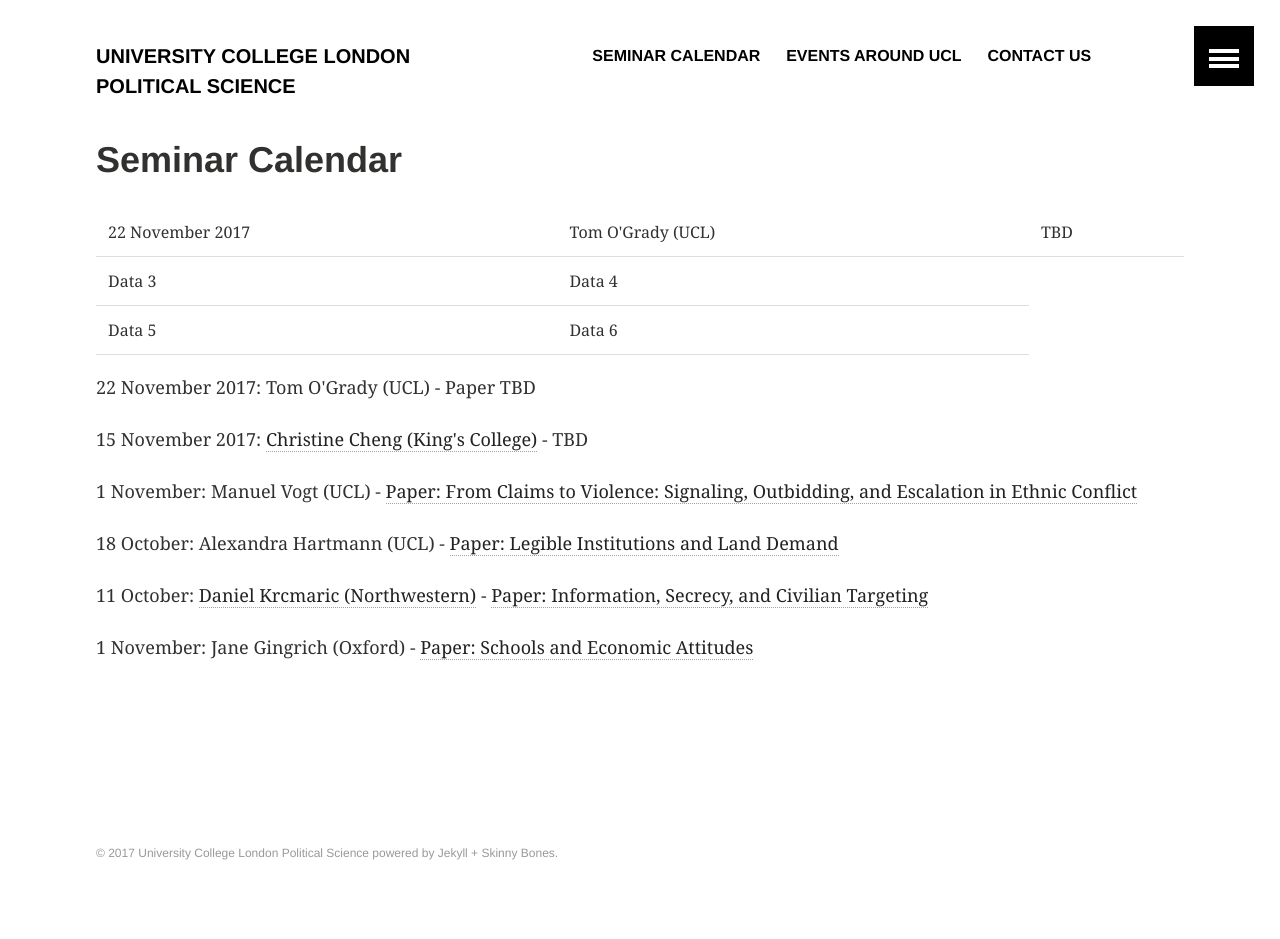
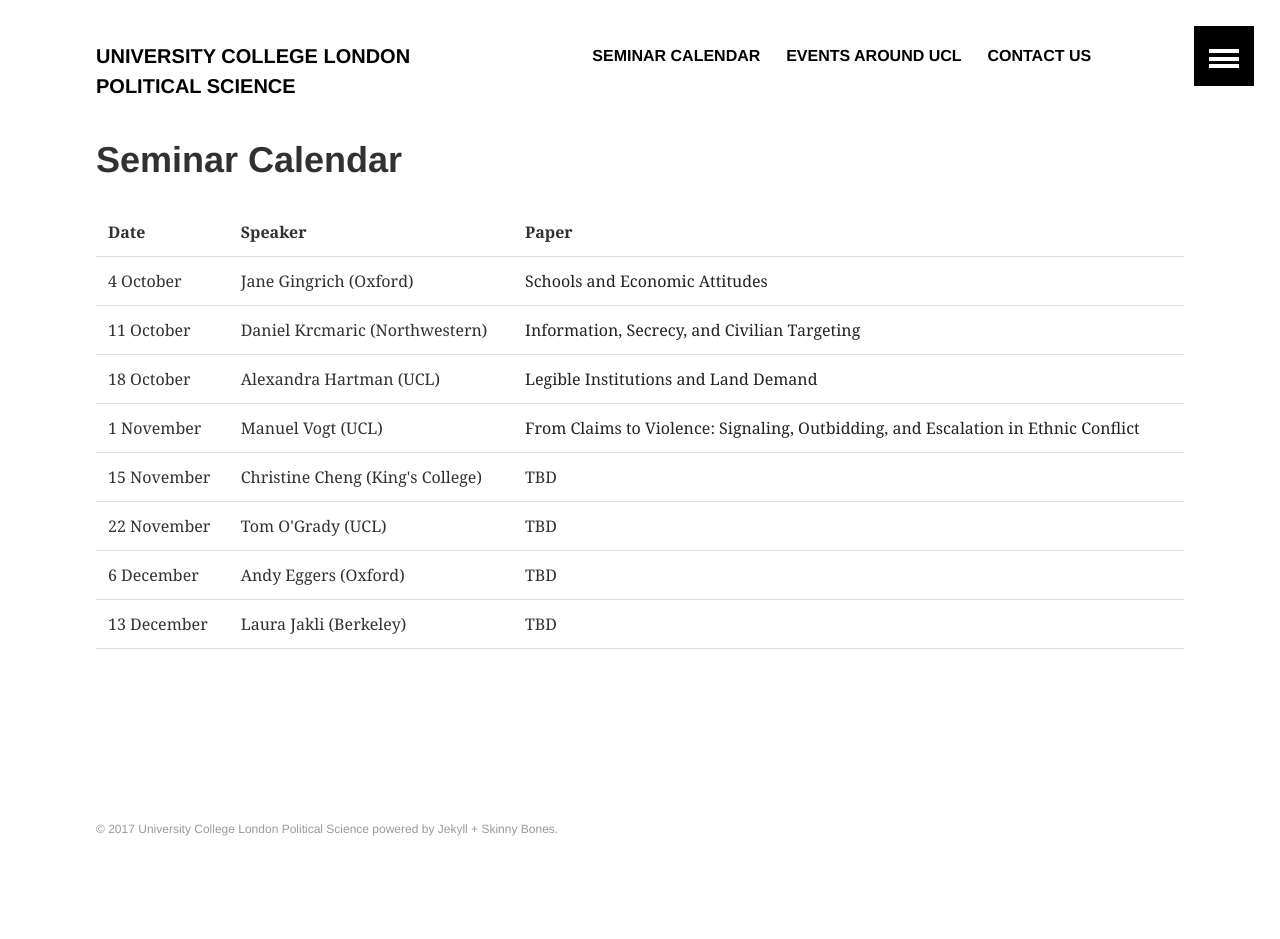
Before and after one commit to phischroeder/drs_page, a Jekyll site: the page built from calendar/index.html, in a window 1280 px wide. Built offline with Jekyll 4.4.1, drawn with Linux system fonts in a browser that asks for light colours; after the commit the page ends 915 px from its top, so only the background shows below that.

Commit message:
Update index.html

```diff
--- a/calendar/index.html
+++ b/calendar/index.html
@@ -5,29 +5,48 @@ title: "Seminar Calendar"
 
 <TABLE>
    <TR>
-      <TD>22 November 2017</TD>
-      <TD>Tom O'Grady (UCL)</TD>
-      <TD>TBD</TD>
+     <TD><b>Date</b></TD>
+     <TD><b>Speaker</b></TD>
+     <TD><b>Paper</b></TD>
    </TR>
    <TR>
-      <TD>Data 3</TD>
-      <TD>Data 4</TD>
+     <TD>4 October</TD>
+     <TD>Jane Gingrich (Oxford)</TD>
+     <TD><a href = "https://moodle.ucl.ac.uk/mod/resource/view.php?id=3086175" target="_blank" >Schools and Economic Attitudes</a></TD>
    </TR>
    <TR>
-      <TD>Data 5</TD>
-      <TD>Data 6</TD>
+     <TD>11 October</TD>
+     <TD>Daniel Krcmaric (Northwestern)</TD>
+     <TD><a href = "https://moodle.ucl.ac.uk/mod/resource/view.php?id=3112399" target="_blank" >Information, Secrecy, and Civilian Targeting</a></TD>
+   </TR>
+   <TR>
+     <TD>18 October</TD>
+     <TD>Alexandra Hartman (UCL)</TD>
+     <TD><a href = "https://moodle.ucl.ac.uk/mod/resource/view.php?id=3127507" target="_blank" >Legible Institutions and Land Demand</a></TD>
+   </TR>
+   <TR>
+     <TD>1 November</TD>
+     <TD>Manuel Vogt (UCL)</TD>
+     <TD><a href = "https://moodle.ucl.ac.uk/mod/resource/view.php?id=3156133" target="_blank" >From Claims to Violence: Signaling, Outbidding, and Escalation in Ethnic Conflict</a></TD>
+   </TR>
+   <TR>
+     <TD>15 November</TD>
+     <TD>Christine Cheng (King's College)</TD>
+     <TD>TBD</TD>
+   </TR>
+   <TR>
+     <TD>22 November</TD>
+     <TD>Tom O'Grady (UCL)</TD>
+     <TD>TBD</TD>
+   </TR>
+   <TR>
+     <TD>6 December</TD>
+     <TD>Andy Eggers (Oxford)</TD>
+     <TD>TBD</TD>
+   </TR>
+   <TR>
+     <TD>13 December</TD>
+     <TD>Laura Jakli (Berkeley)</TD>
+     <TD>TBD</TD>
    </TR>
 </TABLE>
-
-
-<p>22 November 2017: Tom O'Grady (UCL) - Paper TBD</p>
-
-<p>15 November 2017: <a href = "https://www.kcl.ac.uk/sspp/departments/warstudies/people/lecturers/cheng.aspx" target="_blank" >Christine Cheng (King's College)</a> - TBD</p>
-
-<p>1 November: Manuel Vogt (UCL) - <a href = "https://moodle.ucl.ac.uk/mod/resource/view.php?id=3156133" target="_blank" >Paper: From Claims to Violence: Signaling, Outbidding, and Escalation in Ethnic Conflict</a></p>
-
-<p>18 October: Alexandra Hartmann (UCL) - <a href = "https://moodle.ucl.ac.uk/mod/resource/view.php?id=3127507" target="_blank" >Paper: Legible Institutions and Land Demand</a></p>
-
-<p>11 October: <a href = "http://www.polisci.northwestern.edu/people/core-faculty/daniel-krcmaric.html" target="_blank" >Daniel Krcmaric (Northwestern)</a> - <a href = "https://moodle.ucl.ac.uk/mod/resource/view.php?id=3112399" target="_blank" >Paper: Information, Secrecy, and Civilian Targeting</a></p>
-
-<p>1 November: Jane Gingrich (Oxford) - <a href = "https://moodle.ucl.ac.uk/mod/resource/view.php?id=3086175" target="_blank" >Paper: Schools and Economic Attitudes</a></p>
```
